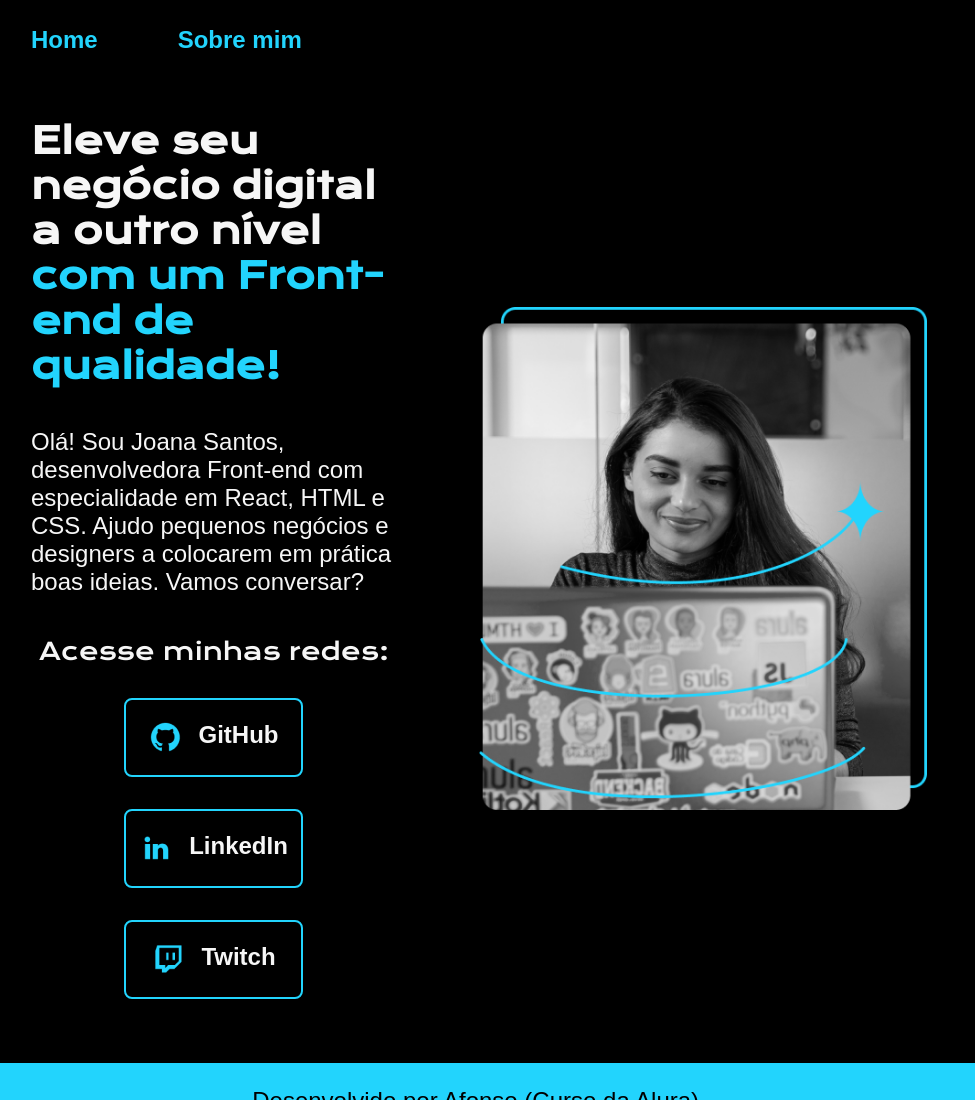
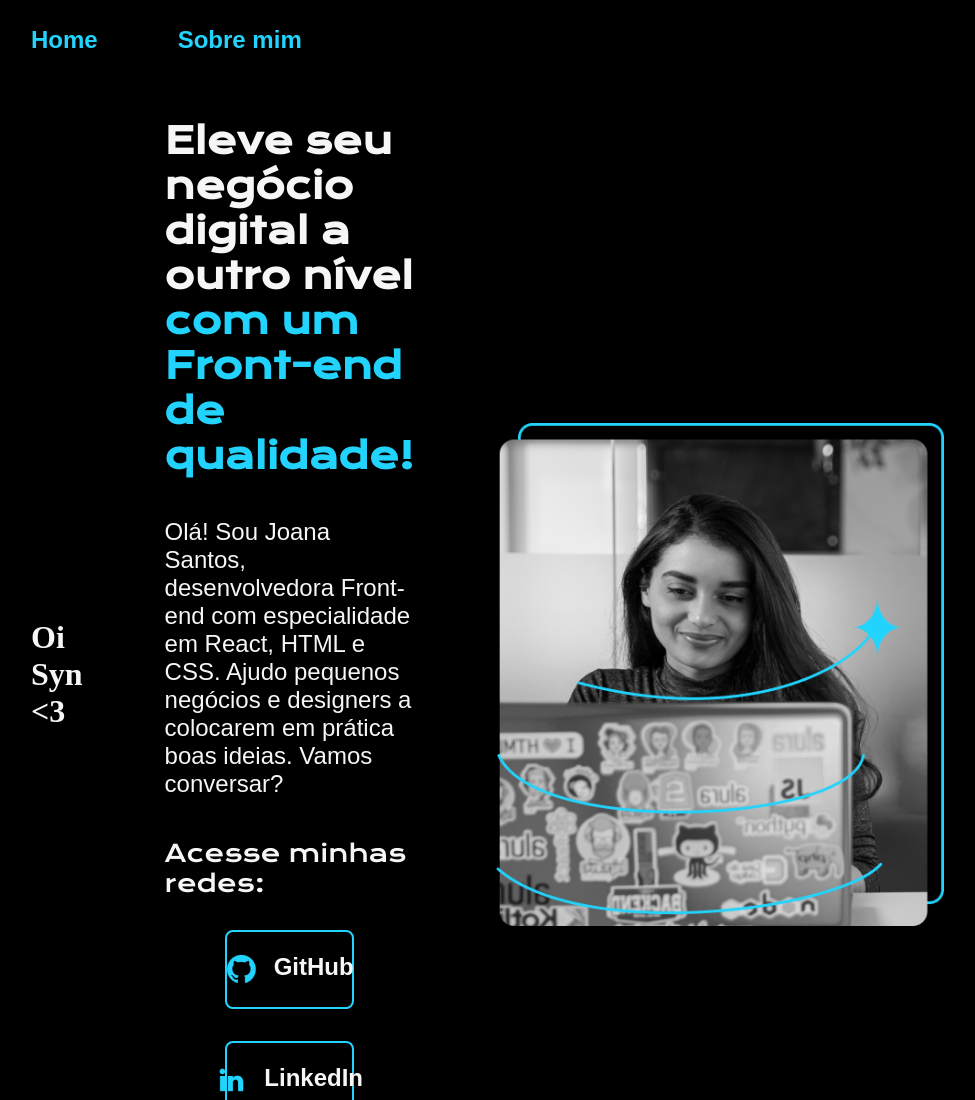
Before and after one commit to afonson1/portfolio-alura, a plain HTML site: page index.html in a window 1280 px wide. Shown: the top 1100 px of the page, without its empty margins (161-1136 px from the left). Drawn offline with nearby package versions, Linux system fonts and the light colour scheme.

Commit message:
Teste de Atualização.html

```diff
--- a/index.html
+++ b/index.html
@@ -14,6 +14,7 @@
         </nav>
     </header>
     <main class="apresentacao">
+        <h1>Oi Syn <3</h1>
         <section class="apresentacao__conteudo">
             <h1 class="apresentacao__conteudo__titulo">Eleve seu negócio digital a outro nível <strong class="titulo-destaque">com um Front-end de qualidade!</strong></h1>
             <p class="apresentacao__conteudo__texto">Olá! Sou Joana Santos, desenvolvedora Front-end com especialidade em React, HTML e CSS. Ajudo pequenos negócios e designers a colocarem em prática boas ideias. Vamos conversar?</p>
```
